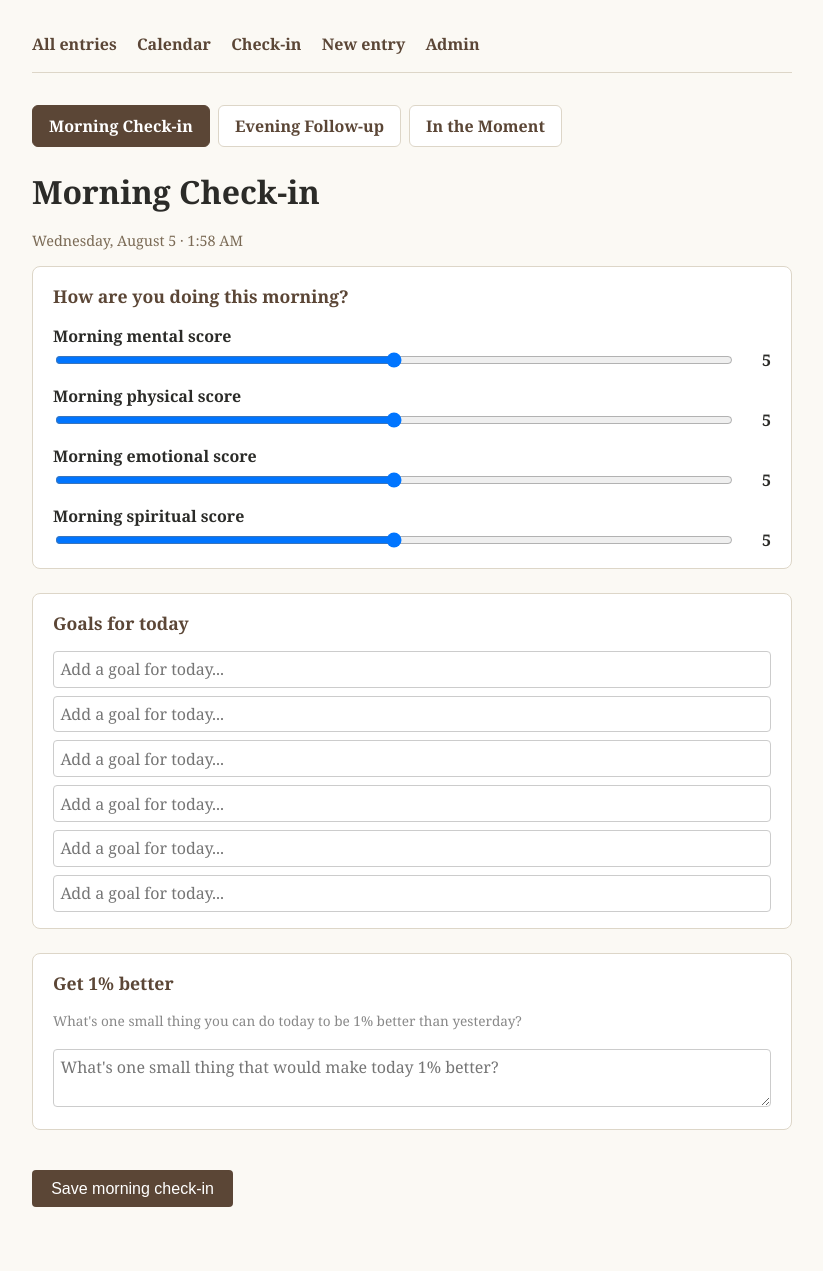
After one commit to jpelting/journal, a Django app: page /checkin/morning/ in a window 1280 px wide. The commit adds this page. Shown: the whole page, without its empty margins (228-1051 px from the left). Run offline with Django 5.2, Linux system fonts and the light colour scheme; data comes from the database, SQL or seed files in the repository; data that the repository does not hold is empty.

Commit message:
Add check-in page, widen the calendar, and add tabs to the entry form
Check-in (morning/evening/in-the-moment):
- Split Entry's single check-in scores into morning_* and evening_*
  fields, plus weather_summary, one_percent_goal, and
  one_percent_goal_achieved. Old fields are exposed as blended-average
  properties so the entry list and calendar keep working unchanged.
- Add Goal (per-entry, checkable) and MomentCheckIn (standalone,
  timestamped) models.
- Add entries/weather.py, calling Open-Meteo (no API key) for
  Mount Holly, NC and caching one snapshot per day on the entry.
- Add /checkin/morning/, /checkin/evening/, /checkin/moment/ pages
  with a shared tab nav, dynamic goal formset with completion
  percentage, and a quick emotion-chip + note logger.

Calendar:
- Widen the /calendar/ page layout (up to 1200px, opt-in via a new
  body.wide class) with larger day cells and a color legend, so
  condition trends are easier to read at a glance.

Entry form:
- Add client-side tabs (Stoic Journal / Devotional / Freeform /
  Exercise) so only one section shows at a time, still one form.
- Stoic prompt is now a hidden field carrying the single prompt
  already assigned to the entry, shown as full untruncated text
  instead of a 365-option dropdown.

Co-Authored-By: Claude Sonnet 5 <noreply@anthropic.com>

```diff
--- a/entries/forms.py
+++ b/entries/forms.py
@@ -1,8 +1,18 @@
 from django import forms
 
-from .models import Entry
+from .models import EMOTION_CHOICES, Entry, Goal
 
 SLIDER_ATTRS = {"type": "range", "min": 1, "max": 10, "step": 1, "class": "slider"}
+SCORE_WIDGETS = {
+    "morning_mental_score": forms.NumberInput(attrs=SLIDER_ATTRS),
+    "morning_physical_score": forms.NumberInput(attrs=SLIDER_ATTRS),
+    "morning_emotional_score": forms.NumberInput(attrs=SLIDER_ATTRS),
+    "morning_spiritual_score": forms.NumberInput(attrs=SLIDER_ATTRS),
+    "evening_mental_score": forms.NumberInput(attrs=SLIDER_ATTRS),
+    "evening_physical_score": forms.NumberInput(attrs=SLIDER_ATTRS),
+    "evening_emotional_score": forms.NumberInput(attrs=SLIDER_ATTRS),
+    "evening_spiritual_score": forms.NumberInput(attrs=SLIDER_ATTRS),
+}
 
 
 class EntryForm(forms.ModelForm):
@@ -10,11 +20,6 @@ class EntryForm(forms.ModelForm):
         model = Entry
         fields = [
             "date",
-            "mental_score",
-            "physical_score",
-            "emotional_score",
-            "spiritual_score",
-            "checkin_notes",
             "stoic_prompt",
             "stoic_response",
             "devotional_prompt",
@@ -27,13 +32,69 @@ class EntryForm(forms.ModelForm):
         ]
         widgets = {
             "date": forms.DateInput(attrs={"type": "date"}),
-            "mental_score": forms.NumberInput(attrs=SLIDER_ATTRS),
-            "physical_score": forms.NumberInput(attrs=SLIDER_ATTRS),
-            "emotional_score": forms.NumberInput(attrs=SLIDER_ATTRS),
-            "spiritual_score": forms.NumberInput(attrs=SLIDER_ATTRS),
-            "checkin_notes": forms.Textarea(attrs={"rows": 3}),
+            "stoic_prompt": forms.HiddenInput(),
             "stoic_response": forms.Textarea(attrs={"rows": 5}),
             "devotional_response": forms.Textarea(attrs={"rows": 5}),
             "freeform_entry": forms.Textarea(attrs={"rows": 8}),
             "exercise_notes": forms.Textarea(attrs={"rows": 3}),
         }
+
+
+class MorningCheckInForm(forms.ModelForm):
+    class Meta:
+        model = Entry
+        fields = [
+            "morning_mental_score",
+            "morning_physical_score",
+            "morning_emotional_score",
+            "morning_spiritual_score",
+            "one_percent_goal",
+        ]
+        widgets = {
+            **SCORE_WIDGETS,
+            "one_percent_goal": forms.Textarea(
+                attrs={"rows": 2, "placeholder": "What's one small thing that would make today 1% better?"}
+            ),
+        }
+
+
+class EveningCheckInForm(forms.ModelForm):
+    class Meta:
+        model = Entry
+        fields = [
+            "evening_mental_score",
+            "evening_physical_score",
+            "evening_emotional_score",
+            "evening_spiritual_score",
+            "one_percent_goal_achieved",
+        ]
+        widgets = SCORE_WIDGETS
+
+
+GoalFormSet = forms.inlineformset_factory(
+    Entry,
+    Goal,
+    fields=["text"],
+    extra=6,
+    max_num=20,
+    can_delete=True,
+    widgets={"text": forms.TextInput(attrs={"placeholder": "Add a goal for today..."})},
+)
+
+GoalCompletionFormSet = forms.inlineformset_factory(
+    Entry,
+    Goal,
+    fields=["completed"],
+    extra=0,
+    can_delete=False,
+)
+
+
+class MomentCheckInForm(forms.Form):
+    emotions = forms.MultipleChoiceField(
+        choices=EMOTION_CHOICES, widget=forms.CheckboxSelectMultiple, required=False
+    )
+    note = forms.CharField(
+        widget=forms.Textarea(attrs={"rows": 4, "placeholder": "What are you feeling, and why?"}),
+        required=False,
+    )
--- /dev/null
+++ b/entries/templates/entries/_checkin_tabs.html
@@ -0,0 +1,5 @@
+<div class="checkin-tabs">
+    <a href="{% url 'entries:checkin-morning' %}" class="{% if active_tab == 'morning' %}active{% endif %}">Morning Check-in</a>
+    <a href="{% url 'entries:checkin-evening' %}" class="{% if active_tab == 'evening' %}active{% endif %}">Evening Follow-up</a>
+    <a href="{% url 'entries:checkin-moment' %}" class="{% if active_tab == 'moment' %}active{% endif %}">In the Moment</a>
+</div>
--- a/entries/templates/entries/base.html
+++ b/entries/templates/entries/base.html
@@ -13,6 +13,7 @@
             color: #2b2b28;
             background: #fbf9f4;
         }
+        body.wide { max-width: 1200px; }
         a { color: #5b4636; }
         nav { margin-bottom: 2rem; border-bottom: 1px solid #ddd6c8; padding-bottom: 1rem; }
         nav a { margin-right: 1rem; text-decoration: none; font-weight: bold; }
@@ -56,21 +57,63 @@
         }
         .prompt { font-style: italic; color: #5b4636; margin-top: 0.25rem; }
         .helptext { font-size: 0.85rem; color: #888; }
-        .calendar-nav { display: flex; justify-content: space-between; margin-bottom: 0.5rem; }
+        .calendar-nav { display: flex; justify-content: space-between; align-items: center; margin-bottom: 1rem; }
+        .calendar-nav a { font-size: 1.1rem; padding: 0.3rem 0.6rem; }
         table.calendar { width: 100%; border-collapse: collapse; table-layout: fixed; }
-        table.calendar th { padding: 0.4rem 0; font-size: 0.8rem; color: #7a6a55; border-bottom: 1px solid #ddd6c8; }
-        table.calendar td { border: 1px solid #eee2cf; height: 4.5rem; vertical-align: top; padding: 0.3rem; }
+        table.calendar th { padding: 0.6rem 0; font-size: 0.95rem; color: #7a6a55; border-bottom: 1px solid #ddd6c8; }
+        table.calendar td { border: 1px solid #eee2cf; height: 8rem; vertical-align: top; padding: 0.5rem; }
         table.calendar td.cal-empty { background: #f3efe4; border-color: #f3efe4; }
-        table.calendar td.today { outline: 2px solid #5b4636; outline-offset: -2px; }
-        table.calendar td a { text-decoration: none; font-weight: bold; color: #2b2b28; }
+        table.calendar td.today { outline: 3px solid #5b4636; outline-offset: -3px; }
+        table.calendar td a { text-decoration: none; font-weight: bold; color: #2b2b28; font-size: 1.15rem; }
         table.calendar td .cal-add { color: #a99c86; font-weight: normal; }
-        table.calendar .cal-scores { font-size: 0.7rem; color: #5b4636; margin-top: 0.2rem; }
+        table.calendar .cal-scores { font-size: 0.85rem; color: #5b4636; margin-top: 0.4rem; line-height: 1.4; }
+        .calendar-legend { display: flex; align-items: center; gap: 0.5rem; margin-top: 1rem; font-size: 0.85rem; color: #7a6a55; }
+        .calendar-legend .gradient {
+            flex: 1;
+            max-width: 220px;
+            height: 0.6rem;
+            border-radius: 999px;
+            background: linear-gradient(to right, hsl(10, 45%, 85%), hsl(110, 45%, 85%));
+        }
+        .checkin-tabs { display: flex; gap: 0.5rem; margin-bottom: 1rem; }
+        .checkin-tabs a {
+            padding: 0.5rem 1rem;
+            border-radius: 6px;
+            background: #fff;
+            border: 1px solid #ddd6c8;
+            text-decoration: none;
+            font-weight: bold;
+            color: #5b4636;
+        }
+        .checkin-tabs a.active { background: #5b4636; color: #fff; border-color: #5b4636; }
+        .tab-section { display: none; }
+        .tab-section.active { display: block; }
+        .checkin-meta { color: #7a6a55; font-size: 0.9rem; margin-top: -0.5rem; }
+        .goal-row { margin-top: 0.5rem; }
+        .goal-row input[type=text] { margin-top: 0; }
+        .goal-check { display: flex; align-items: center; gap: 0.5rem; font-weight: normal; margin-top: 0.5rem; }
+        .goal-check input { width: auto; margin: 0; }
+        .emotion-grid { display: flex; flex-wrap: wrap; gap: 0.5rem; }
+        .emotion-chip {
+            display: flex;
+            align-items: center;
+            gap: 0.4rem;
+            padding: 0.4rem 0.8rem;
+            border: 1px solid #ddd6c8;
+            border-radius: 999px;
+            background: #fff;
+            font-weight: normal;
+            margin-top: 0;
+            cursor: pointer;
+        }
+        .emotion-chip input { width: auto; margin: 0; }
     </style>
 </head>
-<body>
+<body class="{% block bodyclass %}{% endblock %}">
     <nav>
         <a href="{% url 'entries:list' %}">All entries</a>
         <a href="{% url 'entries:calendar' %}">Calendar</a>
+        <a href="{% url 'entries:checkin' %}">Check-in</a>
         <a href="{% url 'entries:create' %}">New entry</a>
         <a href="/admin/">Admin</a>
     </nav>
--- /dev/null
+++ b/entries/templates/entries/checkin_morning.html
@@ -0,0 +1,58 @@
+{% extends "entries/base.html" %}
+{% block title %}Morning Check-in - Journal{% endblock %}
+{% block content %}
+    {% include "entries/_checkin_tabs.html" with active_tab="morning" %}
+    <h1>Morning Check-in</h1>
+    <p class="checkin-meta">
+        {{ now|date:"l, F j" }} &middot; {{ now|date:"g:i A" }}
+        {% if entry.weather_summary %} &middot; {{ entry.weather_summary }} in {{ weather_location }}{% endif %}
+    </p>
+
+    <form method="post" novalidate>
+        {% csrf_token %}
+
+        <section class="part">
+            <h2>How are you doing this morning?</h2>
+            {% for field in form %}
+                {% if field.name in "morning_mental_score,morning_physical_score,morning_emotional_score,morning_spiritual_score" %}
+                    <label for="{{ field.id_for_label }}">{{ field.label }}</label>
+                    <div class="slider-row">
+                        {{ field }}
+                        <output for="{{ field.id_for_label }}">{{ field.value|default:5 }}</output>
+                    </div>
+                    {{ field.errors }}
+                {% endif %}
+            {% endfor %}
+        </section>
+
+        <section class="part">
+            <h2>Goals for today</h2>
+            {{ goal_formset.management_form }}
+            {% for gform in goal_formset %}
+                <div class="goal-row">
+                    {{ gform.id }}
+                    {{ gform.text }}
+                    {{ gform.text.errors }}
+                </div>
+            {% endfor %}
+        </section>
+
+        <section class="part">
+            <h2>Get 1% better</h2>
+            <p class="helptext">What's one small thing you can do today to be 1% better than yesterday?</p>
+            {{ form.one_percent_goal }}
+            {{ form.one_percent_goal.errors }}
+        </section>
+
+        <button class="btn" type="submit">Save morning check-in</button>
+    </form>
+
+    <script>
+        document.querySelectorAll('input.slider').forEach(function (slider) {
+            var output = slider.parentElement.querySelector('output');
+            slider.addEventListener('input', function () {
+                output.textContent = slider.value;
+            });
+        });
+    </script>
+{% endblock %}
--- a/entries/urls.py
+++ b/entries/urls.py
@@ -9,6 +9,10 @@ urlpatterns = [
     path("new/", views.EntryCreateView.as_view(), name="create"),
     path("calendar/", views.calendar_view, name="calendar"),
     path("calendar/<int:year>/<int:month>/", views.calendar_view, name="calendar"),
+    path("checkin/", views.checkin_view, name="checkin"),
+    path("checkin/morning/", views.checkin_morning_view, name="checkin-morning"),
+    path("checkin/evening/", views.checkin_evening_view, name="checkin-evening"),
+    path("checkin/moment/", views.checkin_moment_view, name="checkin-moment"),
     path("<int:pk>/", views.EntryDetailView.as_view(), name="detail"),
     path("<int:pk>/edit/", views.EntryUpdateView.as_view(), name="edit"),
 ]
--- a/entries/views.py
+++ b/entries/views.py
@@ -1,13 +1,22 @@
 import calendar
 from datetime import date
 
-from django.shortcuts import render
+from django.conf import settings
+from django.shortcuts import redirect, render
 from django.urls import reverse_lazy
 from django.utils import timezone
 from django.views.generic import CreateView, DetailView, ListView, UpdateView
 
-from .forms import EntryForm
-from .models import DevotionalPrompt, Entry, StoicPrompt
+from .forms import (
+    EntryForm,
+    EveningCheckInForm,
+    GoalCompletionFormSet,
+    GoalFormSet,
+    MomentCheckInForm,
+    MorningCheckInForm,
+)
+from .models import DevotionalPrompt, Entry, MomentCheckIn, StoicPrompt
+from .weather import get_current_weather
 
 
 class EntryListView(ListView):
@@ -25,6 +34,15 @@ class EntryFormMixin:
     model = Entry
     form_class = EntryForm
     template_name = "entries/entry_form.html"
+
+    def get_context_data(self, **kwargs):
+        context = super().get_context_data(**kwargs)
+        context["stoic_prompt_obj"] = self._resolve_stoic_prompt(context["form"])
+        return context
+
+    def _resolve_stoic_prompt(self, form):
+        pk = form["stoic_prompt"].value()
+        return StoicPrompt.objects.filter(pk=pk).first() if pk else None
 
 
 class EntryCreateView(EntryFormMixin, CreateView):
@@ -108,3 +126,99 @@ def calendar_view(request, year=None, month=None):
         "next_month": next_month,
     }
     return render(request, "entries/calendar.html", context)
+
+
+def _today_entry():
+    entry, _ = Entry.objects.get_or_create(date=timezone.localdate())
+    return entry
+
+
+def checkin_view(request):
+    return redirect("entries:checkin-morning")
+
+
+def checkin_morning_view(request):
+    entry = _today_entry()
+    if not entry.weather_summary:
+        summary = get_current_weather()
+        if summary:
+            entry.weather_summary = summary
+            entry.save(update_fields=["weather_summary"])
+
+    if request.method == "POST":
+        form = MorningCheckInForm(request.POST, instance=entry)
+        goal_formset = GoalFormSet(request.POST, instance=entry, prefix="goals")
+        if form.is_valid() and goal_formset.is_valid():
+            form.save()
+            goal_formset.save()
+            return redirect("entries:checkin-morning")
+    else:
+        form = MorningCheckInForm(instance=entry)
+        goal_formset = GoalFormSet(instance=entry, prefix="goals")
+
+    return render(
+        request,
+        "entries/checkin_morning.html",
+        {
+            "entry": entry,
+            "form": form,
+            "goal_formset": goal_formset,
+            "now": timezone.localtime(),
+            "weather_location": settings.WEATHER_LOCATION_NAME,
+        },
+    )
+
+
+def checkin_evening_view(request):
+    entry = _today_entry()
+
+    if request.method == "POST":
+        form = EveningCheckInForm(request.POST, instance=entry)
+        goal_formset = GoalCompletionFormSet(request.POST, instance=entry, prefix="goals")
+        if form.is_valid() and goal_formset.is_valid():
+            form.save()
+            goal_formset.save()
+            return redirect("entries:checkin-evening")
+    else:
+        form = EveningCheckInForm(instance=entry)
+        goal_formset = GoalCompletionFormSet(instance=entry, prefix="goals")
+
+    goals = list(entry.goals.all())
+    completed = sum(1 for goal in goals if goal.completed)
+    percent_complete = round(completed / len(goals) * 100) if goals else None
+
+    return render(
+        request,
+        "entries/checkin_evening.html",
+        {
+            "entry": entry,
+            "form": form,
+            "goal_formset": goal_formset,
+            "percent_complete": percent_complete,
+            "now": timezone.localtime(),
+        },
+    )
+
+
+def checkin_moment_view(request):
+    if request.method == "POST":
+        form = MomentCheckInForm(request.POST)
+        if form.is_valid():
+            MomentCheckIn.objects.create(
+                emotions=",".join(form.cleaned_data["emotions"]),
+                note=form.cleaned_data["note"],
+                entry=Entry.objects.filter(date=timezone.localdate()).first(),
+            )
+            return redirect("entries:checkin-moment")
+    else:
+        form = MomentCheckInForm()
+
+    return render(
+        request,
+        "entries/checkin_moment.html",
+        {
+            "form": form,
+            "recent_moments": MomentCheckIn.objects.all()[:10],
+            "now": timezone.localtime(),
+        },
+    )
```
Also changed, not shown: config/settings.py (+8 -0 lines), entries/admin.py (+25 -6 lines), entries/models.py (+78 -5 lines), entries/templates/entries/calendar.html (+7 -0 lines), entries/templates/entries/checkin_evening.html (added, +64 -0 lines), entries/templates/entries/checkin_moment.html (added, +41 -0 lines), entries/templates/entries/entry_detail.html (+24 -5 lines), entries/templates/entries/entry_form.html (+29 -28 lines), entries/weather.py (added, +64 -0 lines), entries/migrations/0003_remove_entry_checkin_notes_and_more.py (added).
